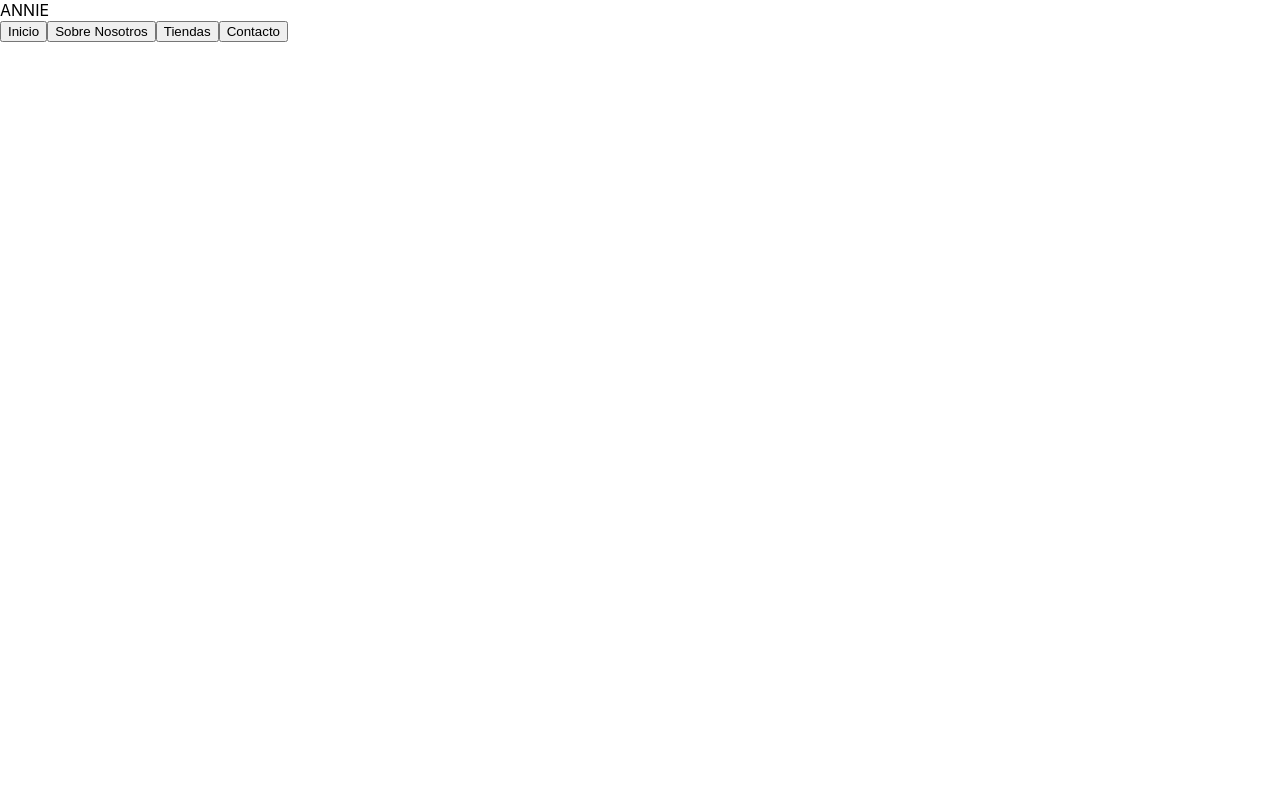
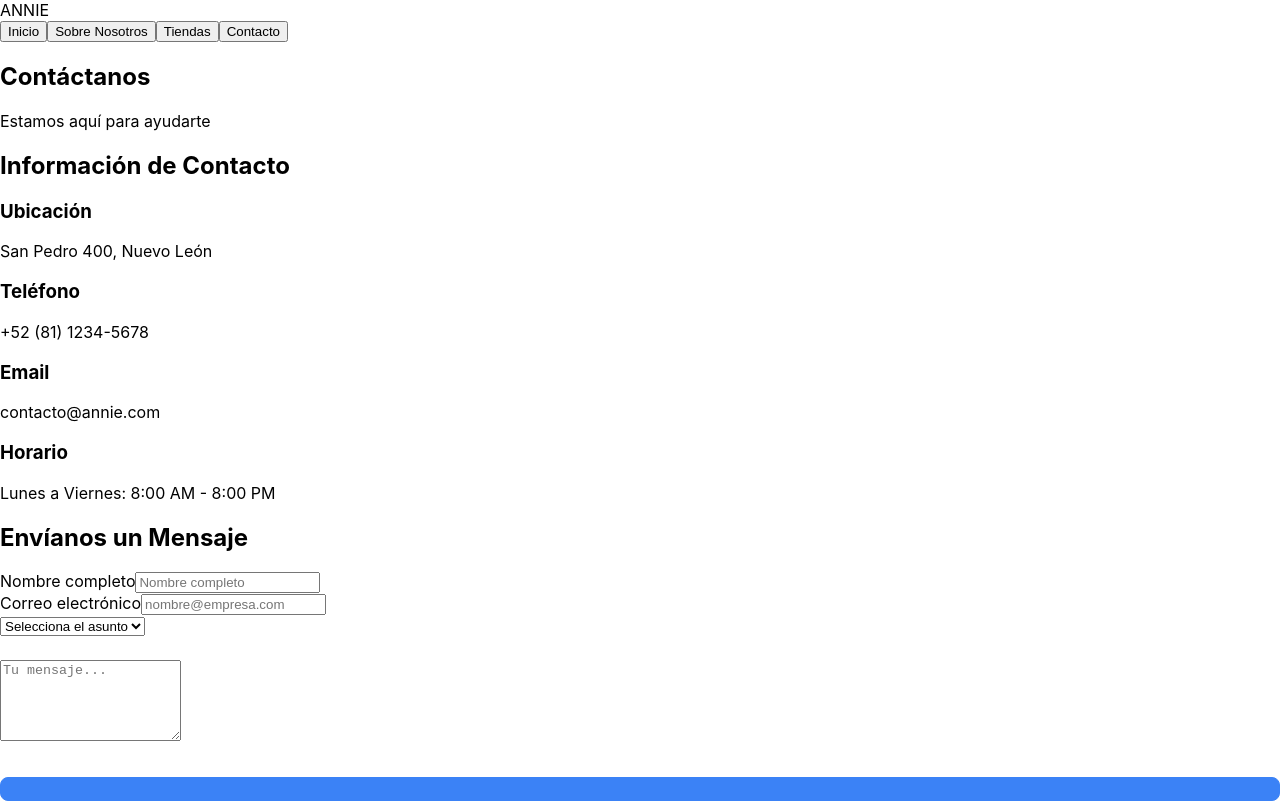
Before and after one commit to AzelMe/annieV2, a React (Create React App) app in the folder nombre-del-proyecto/: page /contactos in a window 1280 px wide. Built offline with nearby package versions, Linux system fonts and the light colour scheme.

Commit message:
Paginas y navegacion

```diff
--- a/nombre-del-proyecto/src/App.js
+++ b/nombre-del-proyecto/src/App.js
@@ -3,9 +3,11 @@ import NavBar from "./NavBar";
 //-------------Páginas----------------
 import Inicio from "./Inicio";
 import About from "./About";
+import Contactos from "./Contactos";
 //-------------Autenticación----------------
 import Login from "./Login/Login";
 import Registro from "./Registro/Registro";
+
 
 //-------------Core----------------
 function App() {
@@ -15,6 +17,8 @@ function App() {
       <Routes>
         <Route path="/inicio" element={<Inicio />} />
         <Route path="/about" element={<About />} />
+        <Route path="/contactos" element={<Contactos />} />
+
 
         {/*  <Route path="/" element={<Login />} />
         <Route path="/registro" element={<Registro />} /> */}
--- /dev/null
+++ b/nombre-del-proyecto/src/Contactos.js
@@ -0,0 +1,129 @@
+import { useState } from "react";
+
+function Contactos({ onRegisterClick }) {
+  const [nombre, setNombre] = useState("");
+  const [email, setEmail] = useState("");
+  const [asunto, setAsunto] = useState("");
+  const [mensaje, setMensaje] = useState("");
+
+  const [errors, setErrors] = useState({});
+
+  const validateEmail = (email) => {
+    return /^[^\s@]+@[^\s@]+\.[^\s@]+$/.test(email);
+  };
+
+  const handleSubmit = (e) => {
+    e.preventDefault();
+    const newErrors = {};
+
+    if (!email) newErrors.email = "El correo es requerido";
+    else if (!validateEmail(email)) newErrors.email = "Correo inválido";
+
+    setErrors(newErrors);
+  };
+
+  return (
+    <>
+      <section class="contact-hero">
+        <h1>Contáctanos</h1>
+        <p>Estamos aquí para ayudarte</p>
+      </section>
+
+      <div class="contact-container">
+        <section class="contact-info">
+          <h2>Información de Contacto</h2>
+          <div class="info-items">
+            <div class="info-item">
+              <i class="fas fa-map-marker-alt"></i>
+              <div>
+                <h3>Ubicación</h3>
+                <p>San Pedro 400, Nuevo León</p>
+              </div>
+            </div>
+
+            <div class="info-item">
+              <i class="fas fa-phone"></i>
+              <div>
+                <h3>Teléfono</h3>
+                <p>+52 (81) 1234-5678</p>
+              </div>
+            </div>
+
+            <div class="info-item">
+              <i class="fas fa-envelope"></i>
+              <div>
+                <h3>Email</h3>
+                <p>contacto@annie.com</p>
+              </div>
+            </div>
+
+            <div class="info-item">
+              <i class="fas fa-clock"></i>
+              <div>
+                <h3>Horario</h3>
+                <p>Lunes a Viernes: 8:00 AM - 8:00 PM</p>
+              </div>
+            </div>
+          </div>
+        </section>
+
+        <section class="contact-form">
+          <h2>Envíanos un Mensaje</h2>
+          <form onSubmit={handleSubmit}>
+            <div>
+              <label htmlFor="nombre">Nombre completo</label>
+              <input
+                type="text"
+                placeholder="Nombre completo"
+                value={nombre}
+                onChange={(e) => setNombre(e.target.value)}
+              />
+            </div>
+
+            <div>
+              <label htmlFor="email">Correo electrónico</label>
+              <input
+                id="email"
+                type="email"
+                value={email}
+                onChange={(e) => {
+                  setEmail(e.target.value);
+                  if (errors.email) setErrors({ ...errors, email: "" });
+                }}
+                placeholder="nombre@empresa.com"
+                className={errors.email ? "input-error" : ""}
+              />
+              {errors.email && (
+                <span className="error-text">{errors.email}</span>
+              )}
+            </div>
+
+            <div class="form-group">
+              <select id="asunto" required>
+                <option value="">Selecciona el asunto</option>
+                <option value="negocio">Ingresar mi negocio</option>
+                <option value="consulta">Consulta general</option>
+                <option value="soporte">Soporte técnico</option>
+                <option value="sugerencia">Sugerencia</option>
+                <option value="otro">Otro</option>
+              </select>
+            </div>
+
+            <div class="form-group">
+              <textarea
+                id="mensaje"
+                placeholder="Tu mensaje..."
+                rows="5"
+                required
+              ></textarea>
+            </div>
+
+            <button type="submit" className="btn-primary"></button>
+          </form>
+        </section>
+      </div>
+    </>
+  );
+}
+
+export default Contactos;
--- a/nombre-del-proyecto/src/NavBar.js
+++ b/nombre-del-proyecto/src/NavBar.js
@@ -11,8 +11,8 @@ function NavBar() {
       <div className="navbar-links">
         <button onClick={() => navigate("/Inicio")}>Inicio</button>
         <button onClick={() => navigate("/About")}>Sobre Nosotros</button>
-        <button onClick={() => navigate("/registro")}>Tiendas</button>
-        <button onClick={() => navigate("/registro")}>Contacto</button>
+        <button onClick={() => navigate("/Tiendas")}>Tiendas</button>
+        <button onClick={() => navigate("/Contactos")}>Contacto</button>
       </div>
     </nav>
   );
```
